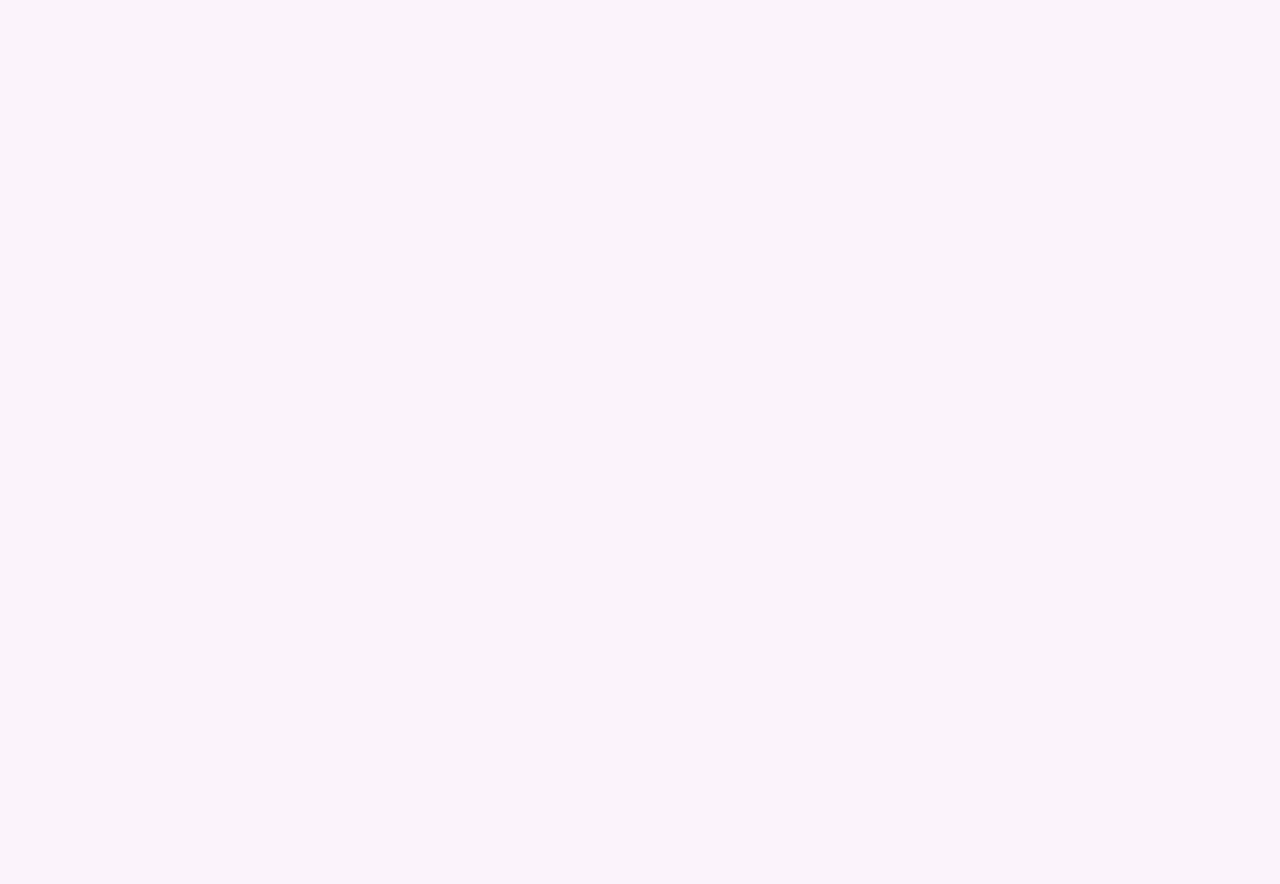
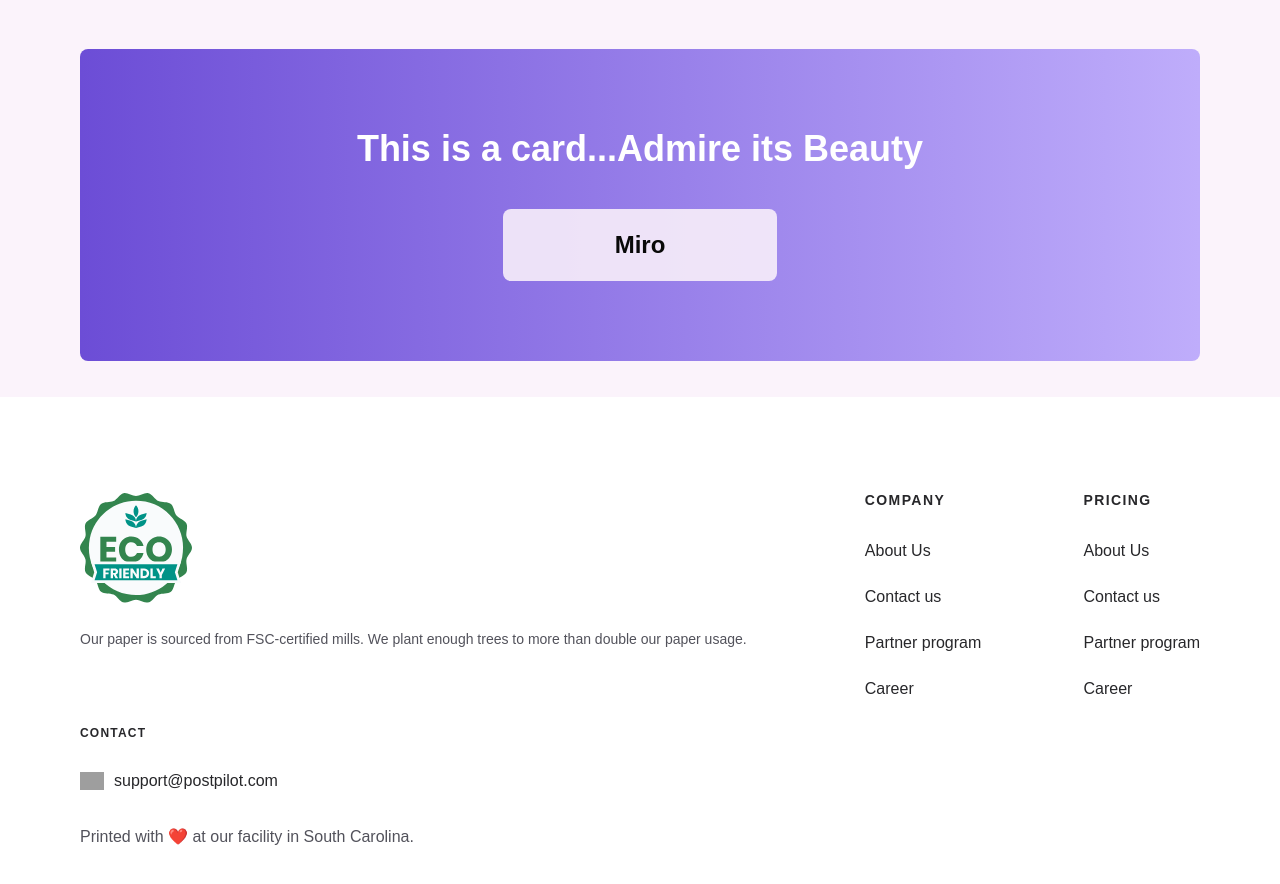
Before and after one commit to Naijabunner/burnacompany, a Next.js app: page /features in a window 1280 px wide. Shown: the part 1800-2684 px from the top of the page. Before the commit the page ends 1769 px from the top, so only its background shows below. Built offline with nearby package versions, Linux system fonts and the light colour scheme; grey boxes are pictures that could not be loaded.

Commit message:
worked on the footer

```diff
--- /dev/null
+++ b/components/Features/ChooseInterest/Card.jsx
@@ -0,0 +1,20 @@
+
+
+const Card = () => {
+  return (
+    <div>
+      <section className="bg-gradient-to-r to-[#bfadfb] from-primary p-20 mt-20 rounded-lg  ">
+        <div className=" flex justify-center gap-10 flex-col ">
+          <h1 className="text-white text-4xl flex justify-center font-bold">
+            This is a card...Admire its Beauty
+          </h1>
+          <button className=" px-28 py-5 rounded-lg mx-auto bg-[#fbf2fbe0] text-2xl font-bold">
+            Miro
+          </button>
+        </div>
+      </section>
+    </div>
+  );
+}
+
+export default Card
--- a/components/Features/ChooseInterest/Features.tsx
+++ b/components/Features/ChooseInterest/Features.tsx
@@ -3,7 +3,22 @@
 import React, { useState } from 'react'
 import NavigationTab from './NavigationTab'
 import Tools from './Tools'
+import Card from '@/components/Features/ChooseInterest/Card'
 import{ data }from '@/lib/data'
+import FooterF from '../Footer/Footer'
+
+const companyLinks = [
+  'About Us',
+  'Contact us',
+  'Partner program',
+  'Career'
+]
+const pricingLinks = [
+  'About Us',
+  'Contact us',
+  'Partner program',
+  'Career'
+]
 
 const tabs = [
     {name: "All", width:"9.7rem"},
@@ -13,6 +28,7 @@ const tabs = [
     {name: "Advertising", width:"9.7rem"},
     {name: "Social Media", width:"9.7rem"}
 ]
+
 
 const Features = () => {
     const [activeTab,setActiveTab] = useState("All")
@@ -25,10 +41,10 @@ const Features = () => {
             return item.keyword.toLowerCase() === activeTab.toLowerCase();
           });
   return (
-    <section className="mx-20 max-md:px-10   h-screen max-h-[650px]">
-      <div>
+    <section className="max-md:px-10 h-screen max-h-[650px]">
+      <div className="mx-20">
         <h3 className="font-bold text-3xl">Choose your area of interest</h3>
-        <div className='mb-10'>
+        <div className="mb-10">
           <NavigationTab
             tabs={tabs}
             activeTab={activeTab}
@@ -36,7 +52,7 @@ const Features = () => {
           />
         </div>
         <div className="grid grid-cols-1 md:grid-cols-2 lg:grid-cols-3 gap-5">
-          {filterData.map((item,index) => (
+          {filterData.map((item, index) => (
             <div key={index}>
               <Tools
                 keyword={item.keyword}
@@ -48,7 +64,9 @@ const Features = () => {
             </div>
           ))}
         </div>
+        <Card />
       </div>
+      <FooterF companyLinks={companyLinks} pricingLinks={pricingLinks} />
     </section>
   );
 }
--- /dev/null
+++ b/components/Features/Footer/ContactInfo.tsx
@@ -0,0 +1,35 @@
+import React from "react";
+import Image from "next/image";
+const ContactInfo: React.FC = () => {
+  return (
+    <div className="flex flex-col items-start self-start">
+      <h2 className="text-xs font-bold tracking-widest uppercase text-zinc-800">
+        Contact
+      </h2>
+      <div className="flex gap-2.5 items-center self-stretch pr-32 mt-7 max-md:pr-5">
+        <div className="flex items-start self-stretch my-auto w-6">
+          <Image
+            loading="lazy"
+            src="https://cdn.builder.io/api/v1/image/assets/TEMP/2ec3ed64c9512f4fa41328a853ceec8b28b8a894f38764fdfb0e803cba5c1427?placeholderIfAbsent=true&apiKey=100e2d6f7ca14266bfead5d17c059b5c"
+            className="object-contain w-6 aspect-square"
+            alt=""
+            width={50}
+            height={50}
+          />
+        </div>
+        <a
+          href="mailto:support@postpilot.com"
+          className="self-stretch my-auto text-base font-medium leading-tight text-zinc-800"
+        >
+          support@postpilot.com
+        </a>
+      </div>
+      <p className="mt-7 text-base font-medium leading-8 text-zinc-600">
+        Printed with <span className="text-orange-500">❤️️️</span> at our
+        facility in South Carolina.
+      </p>
+    </div>
+  );
+};
+
+export default ContactInfo;
--- /dev/null
+++ b/components/Features/Footer/Footer.tsx
@@ -0,0 +1,43 @@
+import React from "react";
+import FooterColumn from "./FooterColumn";
+import ContactInfo from "./ContactInfo";
+import FooterButtons from "./FooterButtons";
+import Logo from "./Logo";
+
+interface FooterProps {
+  companyLinks: string[];
+  pricingLinks: string[];
+}
+
+
+const Footer: React.FC<FooterProps> = ({ companyLinks, pricingLinks }) => {
+  return (
+    <footer className="flex items-start px-20 pt-24 bg-white max-md:px-5 mt-9">
+      <div className="flex flex-col min-w-[240px] w-[1290px] max-md:max-w-full">
+        <div className="flex flex-wrap gap-5 justify-between w-full max-w-[1290px] max-md:max-w-full">
+          <div className="flex flex-col pr-4 pb-11 text-sm font-medium leading-6 text-zinc-600">
+            <Logo />
+            <p className="mt-6">
+              Our paper is sourced from FSC-certified mills. We plant enough
+              trees to more than double our paper usage.
+            </p>
+          </div>
+          <FooterColumn title="Company" links={companyLinks} />
+          <FooterColumn title="Pricing" links={pricingLinks} />
+          <ContactInfo />
+        </div>
+        <div className="flex flex-wrap  justify-between items-start pt-12 pb-12 mt-24 border-t border-neutral-200 max-md:mt-10 max-md:max-w-full">
+          <div className="flex flex-col pt-0.5 pb-px min-w-[240px]">
+            <Logo variant="small" />
+            <p className="mt-2.5 text-sm font-medium leading-loose text-zinc-600">
+              © 2022 PostPilot, Inc. All rights reserved.
+            </p>
+          </div>
+          <FooterButtons />
+        </div>
+      </div>
+    </footer>
+  );
+};
+
+export default Footer;
--- /dev/null
+++ b/components/Features/Footer/FooterButtons.tsx
@@ -0,0 +1,22 @@
+import React from "react";
+
+const FooterButtons: React.FC = () => {
+  return (
+    <div className="flex gap-4 items-start py-2 font-medium text-center">
+      <a
+        href="#"
+        className="px-6 pt-3.5 pb-3 text-base leading-tight whitespace-nowrap bg-[#fbf2fbe0] rounded-xl border-2 border-solid border-zinc-800 shadow-[3px_3px_0px_rgba(46,47,53,1)] text-zinc-800 max-md:px-5"
+      >
+        Login
+      </a>
+      <a
+        href="#"
+        className="pt-3.5 pr-6 pb-3 pl-6 text-sm leading-none text-white bg-primary rounded-xl border-2 border-solid border-zinc-800 shadow-[3px_3px_0px_rgba(46,47,53,1)] max-md:px-5"
+      >
+        Try it for free
+      </a>
+    </div>
+  );
+};
+
+export default FooterButtons;
--- /dev/null
+++ b/components/Features/Footer/FooterColumn.tsx
@@ -0,0 +1,25 @@
+import React from "react";
+
+interface FooterColumnProps {
+  title: string;
+  links: string[];
+}
+
+const FooterColumn: React.FC<FooterColumnProps> = ({ title, links }) => {
+  return (
+    <nav className="flex flex-col text-zinc-800">
+      <h2 className="text-sm font-bold tracking-widest leading-none uppercase">
+        {title}
+      </h2>
+      <ul className="flex flex-col mt-7 text-base font-medium leading-8">
+        {links.map((link, index) => (
+          <li key={index} className={index > 0 ? "mt-3.5" : ""}>
+            <a href="#">{link}</a>
+          </li>
+        ))}
+      </ul>
+    </nav>
+  );
+};
+
+export default FooterColumn;
--- /dev/null
+++ b/components/Features/Footer/Logo.tsx
@@ -0,0 +1,23 @@
+import React from "react";
+import Image from "next/image";
+import Demo from '@/Assets/shared/Demo.svg'
+interface LogoProps {
+  variant?: "default" | "small";
+}
+
+const Logo: React.FC<LogoProps> = ({ variant = "default" }) => {
+  const logoClass = variant === "small" ? "w-[130px]" : "w-28";
+
+  return (
+    <Image
+      loading="lazy"
+      src={Demo}
+      className={`object-contain max-w-full aspect-[1.02] ${logoClass}`}
+      alt="PostPilot Logo"
+      width={20}
+      height={20}
+    />
+  );
+};
+
+export default Logo;
--- a/next.config.mjs
+++ b/next.config.mjs
@@ -1,4 +1,15 @@
 /** @type {import('next').NextConfig} */
-const nextConfig = {};
+const nextConfig = {
+  images: {
+    remotePatterns: [
+      {
+        protocol: "https",
+        hostname: "cdn.builder.io",
+        port: "",
+        pathname: "/api/v1/image/assets/TEMP/**",
+      },
+    ],
+  },
+};
 
 export default nextConfig;
```
Also changed, not shown: Assets/633f1611fba4cf55c3b6fe95_eco-label.svg.png (added), Assets/shared/Demo.svg (added).
